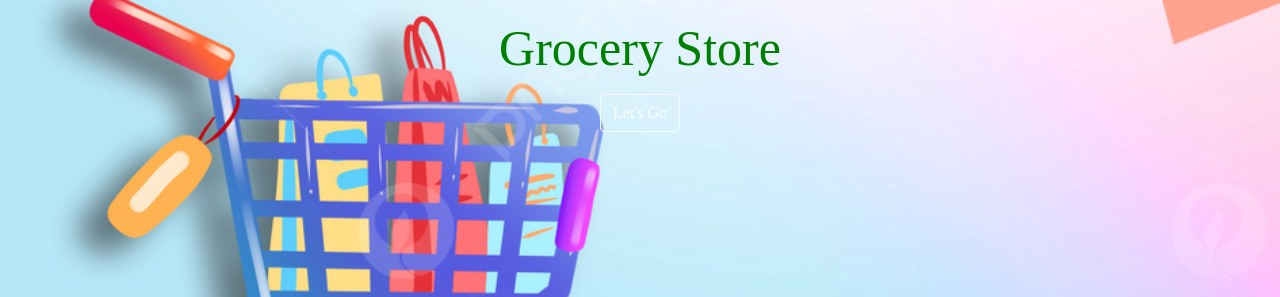
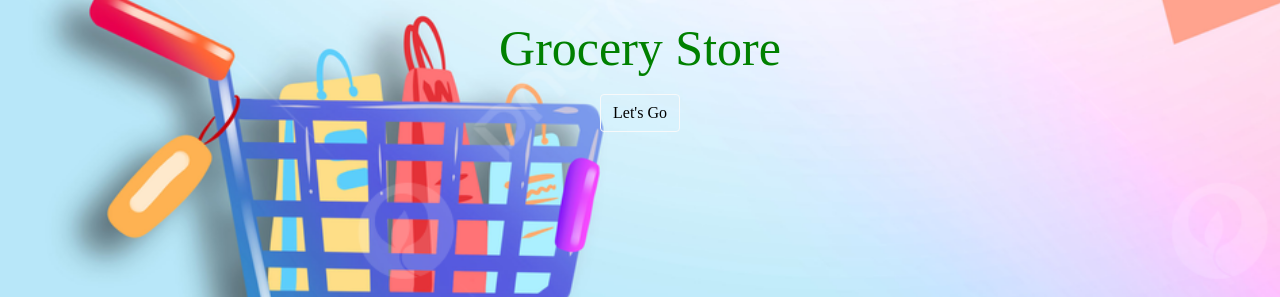
Before and after one commit to Tejasgujar/grocerypythonflaskapp, a Flask app: page / in a window 1280 px wide. Shown: the part 176-473 px from the top of the page. Run offline with Flask 3, Linux system fonts and the light colour scheme.

Commit message:
Update index.html

```diff
--- a/templates/index.html
+++ b/templates/index.html
@@ -45,7 +45,7 @@
     <center>Grocery Store</center>
 
 
-<button class="btn btn-outline-light my-sm-2" type="submit"><a href="/Products" style=" color: white;">Let's Go</a></button>
+<button class="btn btn-outline-light my-sm-2" type="submit"><a href="/Products" style=" color: black;">Let's Go</a></button>
 </div>
 
 
```
